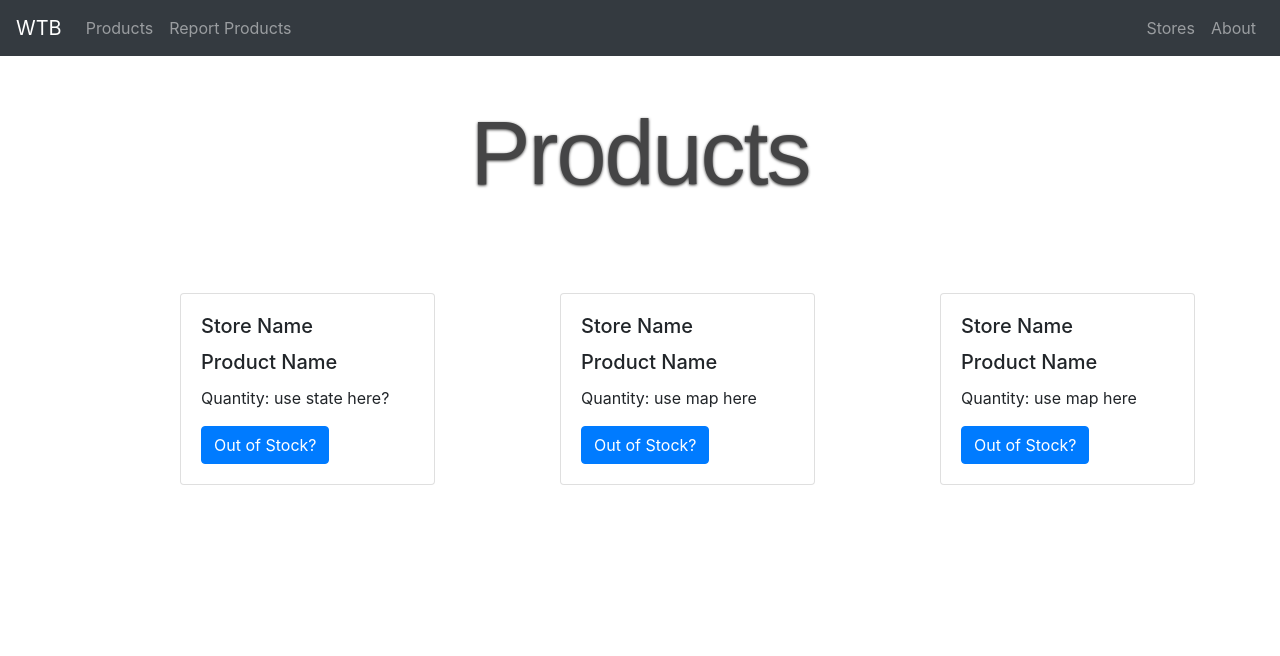
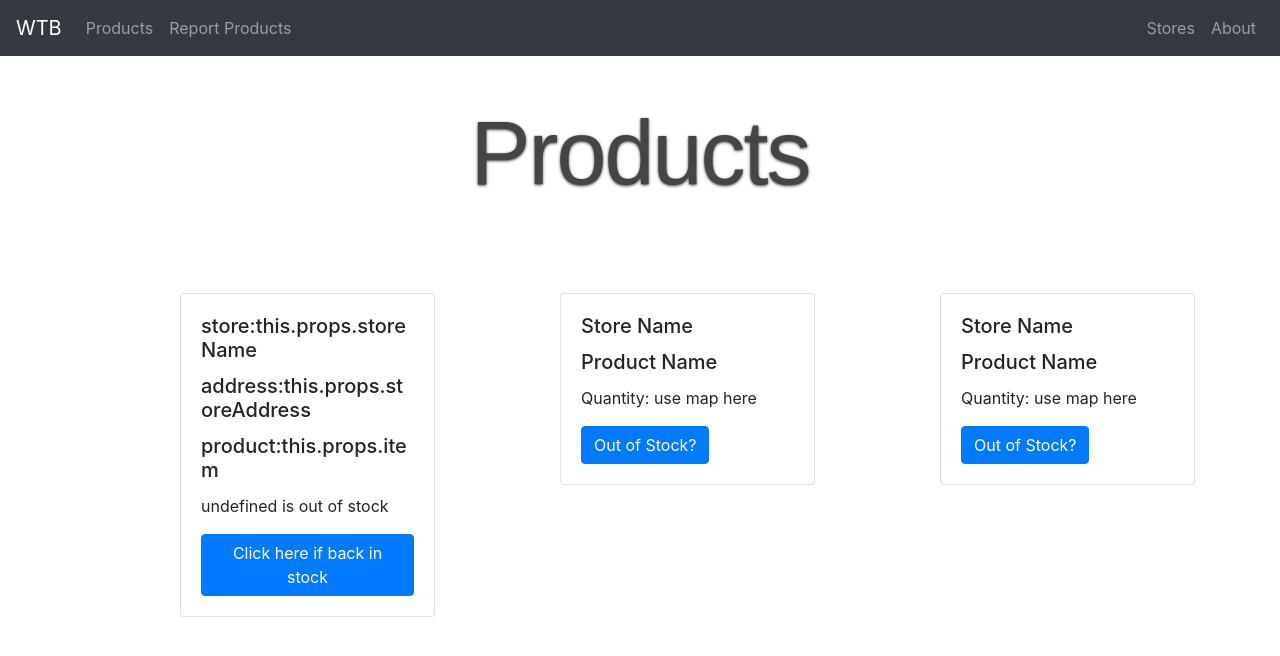
Before and after one commit to JTLaMarre/WheresTheBeef, a React (Create React App) app in the folder client/: page /products in a window 1280 px wide. Shown: the top 656 px of the page. Built offline with nearby package versions, Linux system fonts and the light colour scheme.

Commit message:
quick edits to front end prep for back end connecting work

```diff
--- a/client/src/components/ReportForm/ReportForm.js
+++ b/client/src/components/ReportForm/ReportForm.js
@@ -25,6 +25,14 @@ class ReportForm extends Component {
               </Form.Label>
               <Col sm={8}>
                 <Form.Control type="text" placeholder="Enter Store" style={{marginTop:'2em'}} />
+              </Col>
+            </Form.Group>
+            <Form.Group as={Row} controlId="formHorizontalEmail">
+              <Form.Label column sm={3}>
+                <div style={{marginLeft:'1em', marginTop:'2em'}}>Store Address</div>
+              </Form.Label>
+              <Col sm={8}>
+                <Form.Control type="text" placeholder="Enter Store Address" style={{marginTop:'2em'}} />
               </Col>
             </Form.Group>
 
--- a/client/src/components/Stock/stockList.js
+++ b/client/src/components/Stock/stockList.js
@@ -5,21 +5,24 @@ import { Row} from 'react-bootstrap';
 import { Col }from 'react-bootstrap';
 class StockList extends Component {
     render() {
+
         return (
 
                 <Row>
                     <Col lg={{ span: 3, offset: 1 }}>
             <Card>
             <Card.Body>
-            <Card.Title>Store Name</Card.Title>
-              <Card.Title>Product Name</Card.Title>
+            <Card.Title>store:{`this.props.storeName`}</Card.Title>
+              <Card.Title>address:{`this.props.storeAddress`}</Card.Title>
+              <Card.Title>product:{`this.props.item`}</Card.Title>
               <Card.Text>
-                Quantity: use state here?
+                {`${this.props.item} is out of stock`}
               </Card.Text>
-              <Button variant="primary">Out of Stock?</Button>
+              {/* button should delete items from list of out of stock items */}
+              <Button variant="primary">Click here if back in stock</Button>
             </Card.Body>
           </Card>
-
+          {/* I think we will want to make a single component and map over it in tha app.js  */}
           </Col>
           <Col lg={{ span: 3, offset: 1 }}>
             <Card>
```
